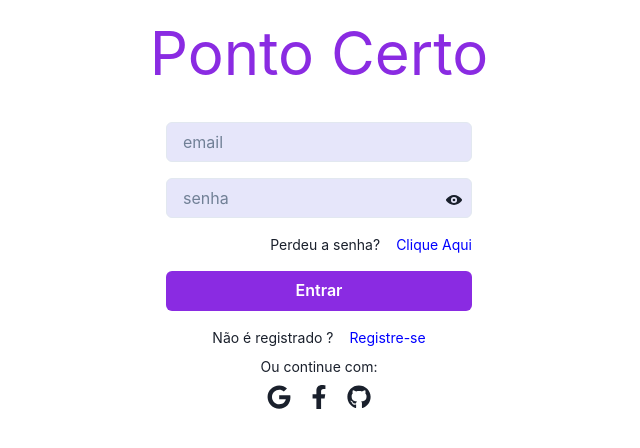
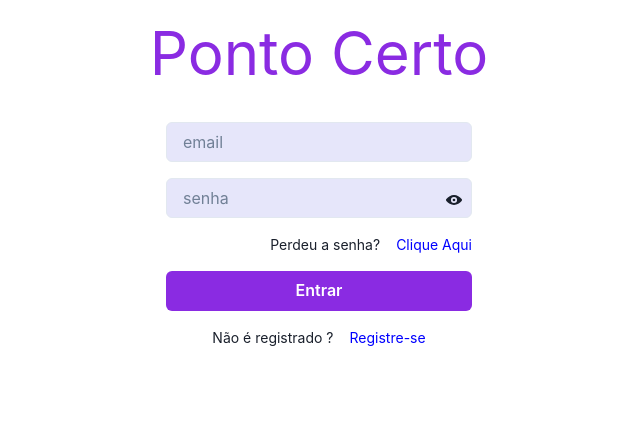
Before and after one commit to equipe01ic0045/work_time_record_ic0045, a Next.js app in the folder wtr_frontend_project/: page /auth in a window 1280 px wide. Shown: the top 448 px of the page, without its empty margins (321-961 px from the left). Built offline with nearby package versions, Linux system fonts and the light colour scheme; no server answers.

Commit message:
fix-retira-google-do-login

```diff
--- a/wtr_frontend_project/src/app/auth/page.tsx
+++ b/wtr_frontend_project/src/app/auth/page.tsx
@@ -122,12 +122,6 @@ export default function LoginComponent() {
             <Text fontSize="sm">Não é registrado ?</Text>
             <Link href="auth/register"><Text fontSize="sm" color="blue">Registre-se</Text></Link>
           </Box>
-          <Text fontSize="sm">Ou continue com:</Text>
-          <Box display="flex" flexDirection="row" gap="1em">
-            <Link href="/auth/google"><Box as={FaGoogle} size="24px" cursor="pointer" aria-label="Google Login" /></Link>
-            <Link href="/auth/facebook"><Box as={FaFacebookF} size="24px" cursor="pointer" aria-label="Facebook Login" /></Link>
-            <Link href="/auth/github"><Box as={FaGithub} size="24px" cursor="pointer" aria-label="GitHub Login" /></Link>
-          </Box>
         </Box>
       </Box>
     </Box>
```
